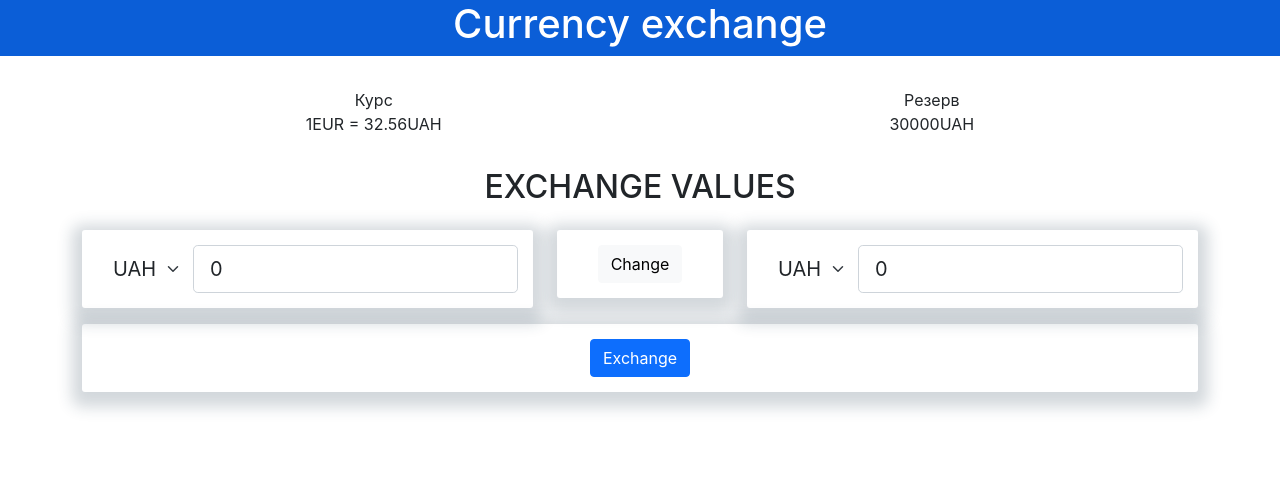
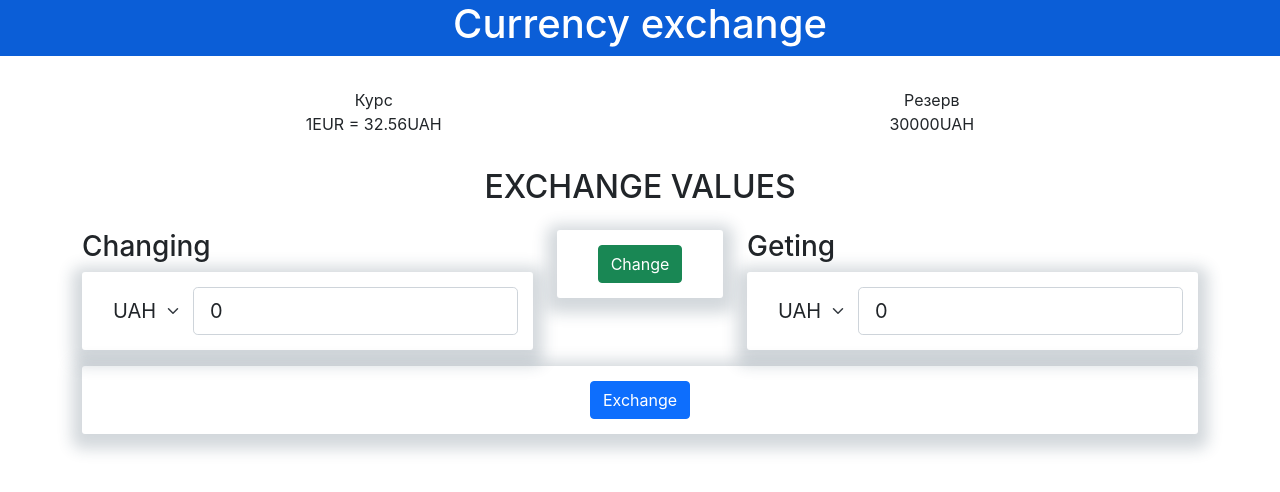
Before and after one commit to AlexeySapr/goit-react-currency-exchange, a React (Create React App) app: page / in a window 1280 px wide. Shown: the top 492 px of the page. Built offline with nearby package versions, Linux system fonts and the light colour scheme.

Commit message:
Add title

```diff
--- a/src/components/formCard/FormCard.module.css
+++ b/src/components/formCard/FormCard.module.css
@@ -1,4 +1,8 @@
 .card {
+  /* display: flex;
+  justify-content: center;
+  align-items: center; */
+
   padding: 15px;
   border-radius: 3px;
   box-shadow: 0px 5px 15px 10px rgba(34, 60, 80, 0.2);
--- a/src/components/mainSection/MainSection.js
+++ b/src/components/mainSection/MainSection.js
@@ -36,15 +36,16 @@ const MainSection = () => {
     const tempValue = fromValue;
 
     setFromCurrency(toCurrency);
+    setToCurrency(tempCurrency);
+
     setFromValue(toValue);
-
-    setToCurrency(tempCurrency);
     setToValue(tempValue);
   };
 
   return (
     <>
       <Col md={5}>
+        <h3>Сhanging</h3>
         <ExpenseCard
           selectCurrency={fromCurrency}
           currencyValue={fromValue}
@@ -54,12 +55,13 @@ const MainSection = () => {
       </Col>
       <Col md={2}>
         <FormCard>
-          <Button variant="light" onClick={changeForms}>
+          <Button variant="success" onClick={changeForms}>
             Change
           </Button>
         </FormCard>
       </Col>
       <Col md={5}>
+        <h3>Geting</h3>
         <ExpenseCard
           selectCurrency={toCurrency}
           currencyValue={toValue}
```
